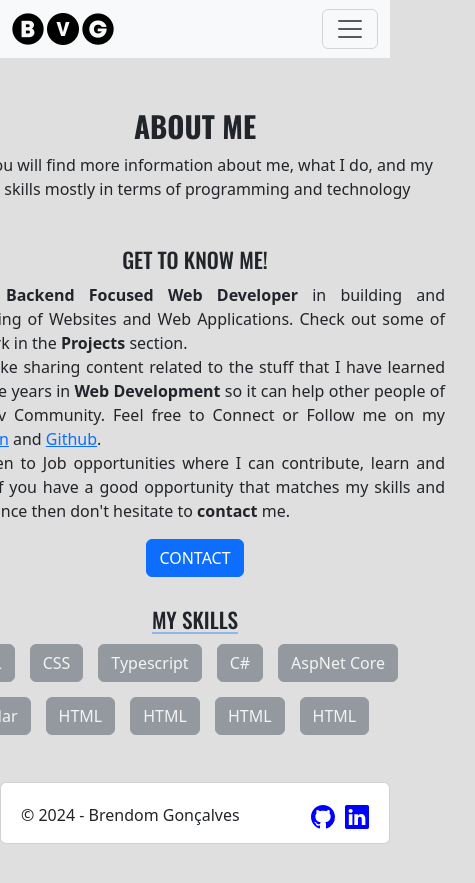
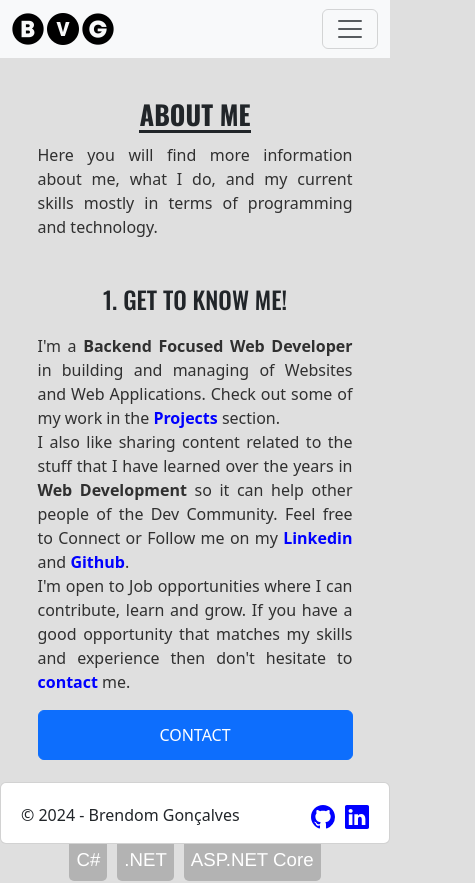
Before and after one commit to BrendomGoncalves/portifolio, an Angular app: page /about in a window 390 px wide. Shown: the top 883 px of the page, 475 px wide, since content can reach past the window. Before the commit the page ends 844 px from the top, so only its background shows below. Built offline with nearby package versions, Linux system fonts and the light colour scheme.

Commit message:
Atualizações de estilo e conteúdo na página Sobre

```diff
--- a/src/app/components/about/about.component.css
+++ b/src/app/components/about/about.component.css
@@ -1,51 +1,102 @@
-.div-main{
+.div-main {
     display: flex;
-    flex-direction: column;
 
-    h1{
+    h1 {
         font-family: 'Oswald', sans-serif;
     }
-    h4{
+
+    h4 {
         font-family: 'Oswald', sans-serif;
-        font-size: 16pt;
-        margin: 30px 0px 10px 0px;
-        /* margin-top: 20px; */
     }
-    .about-description{
-        /* font-family: 'Oswald', sans-serif;
-        font-size: 1.3em;
-        margin-bottom: 20px;
-        border-top: 5px solid #007bff60;
-        width: 100%;
-        text-align: center;
-        padding-top: 25px; */
+
+    .about-description {
+        font-family: 'Oswald', sans-serif;
     }
-    p{
-        /* text-align: center;
-        font-size: 1em;
-        margin-bottom: 20px;
-        color: rgb(48, 48, 48); */
+
+    p {
+        color: rgb(48, 48, 48);
     }
-    .button-contact{
-        /* width: 200px;
-        height: 50px;
-        margin-bottom: 40px; */
+
+    a {
+        font-weight: bold;
+        text-decoration: none;
+        color: blue;
+    }
+
+    .list-skills {
+        display: flex;
+    }
+
+    .btn-skills {
+        background-color: gray;
+        color: white;
+    }
+
+    /* HOVERS */
+    .button-contact:hover {
+        font-weight: bold;
+    }
+
+    h1:hover {
+        color: grey;
+        border-bottom: 3px solid black;
+    }
+
+    .btn-skills:hover{
+        color: gray;
+        background-color: white;
     }
 }
 
-@media (max-width:425px){
-    .div-main{
+@media (max-width:425px) {
+    .div-main {
         align-items: center;
-        padding: 30px;
-        h1{
-            font-size: 22pt;
+        padding: 20px;
+        flex-direction: column;
+
+        h1 {
+            font-size: 20pt;
             font-weight: bold;
             margin: 0px 0px 10px 0px;
+            border-bottom: 3px solid;
         }
-        h4{
 
+        h4 {
+            font-size: 18pt;
+            margin: 30px 0px 20px 0px;
+        }
+
+        p {
+            font-size: 12pt;
+            text-align: justify;
+            width: 90%;
+        }
+
+        .button-contact {
+            width: 90%;
+            height: 50px;
+        }
+
+        .list-skills {
+            flex-wrap: wrap;
+            gap: 10px;
+            width: 100%;
+            justify-content: center;
+            padding-bottom: 100px;
+        }
+
+        .btn-skills {
+            font-size: 14pt;
+            background-color: rgb(179, 179, 179);
+            color: rgb(255, 255, 255);
+            border-radius: 5px;
+            padding: 7px;
+            border: none;
+            font-family: 'Franklin Gothic Medium', 'Arial Narrow', Arial sans-serif;
         }
     }
 }
-@media (min-width:426px) and (max-width:768px){}
-@media (min-width:769px){}
+
+@media (min-width:426px) and (max-width:768px) {}
+
+@media (min-width:769px) {}
--- a/src/app/components/about/about.component.html
+++ b/src/app/components/about/about.component.html
@@ -1,20 +1,31 @@
 <div class="div-main">
     <h1>ABOUT ME</h1>
-    <p>Here you will find more information about me, what I do, and my current skills mostly in terms of programming and technology</p>
-    <h4 class="about-description">GET TO KNOW ME!</h4>
-    <p style="text-align: justify;width: 500px;">I'm a <b>Backend Focused Web Developer</b> in building and managing of Websites and Web Applications. Check out some of my work in the <b>Projects</b> section.<br>I also like sharing content related to the stuff that I have learned over the years in <b>Web Development</b> so it can help other people of the Dev Community. Feel free to Connect or Follow me on my <a target="_blank" href="https://www.linkedin.com/in/brendomvictor/">Linkedin</a> and <a target="_blank" href="https://github.com/BrendomGoncalves">Github</a>.<br>I'm open to Job opportunities where I can contribute, learn and grow. If you have a good opportunity that matches my skills and experience then don't hesitate to <b>contact</b> me.</p>
+    <p>Here you will find more information about me, what I do, and my current skills mostly in terms of programming and
+        technology.</p>
+    <h4>1. GET TO KNOW ME!</h4>
+    <p>I'm a <b>Backend Focused Web Developer</b> in building and managing of Websites and Web Applications. Check out
+        some of my work in the <a routerLink="/projects">Projects</a> section.<br>I also like sharing content related to
+        the stuff that I have learned over the years in <b>Web Development</b> so it can help other people of the Dev
+        Community. Feel free to Connect or Follow me on my <a target="_blank"
+            href="https://www.linkedin.com/in/brendomvictor/">Linkedin</a> and <a target="_blank"
+            href="https://github.com/BrendomGoncalves">Github</a>.<br>I'm open to Job opportunities where I can
+        contribute, learn and grow. If you have a good opportunity that matches my skills and experience then don't
+        hesitate to <a routerLink="/contact">contact</a> me.</p>
     <button class="btn btn-primary button-contact" routerLink="/contact">CONTACT</button>
-    <h4 style="border-bottom: 2px solid #007bff60;">MY SKILLS</h4>
-    <div style="display: flex;flex-wrap: wrap;gap: 15px;">
-        <button class="btn btn-secondary disabled">HTML</button>
-        <button class="btn btn-secondary disabled">CSS</button>
-        <button class="btn btn-secondary disabled">Typescript</button>
-        <button class="btn btn-secondary disabled">C#</button>
-        <button class="btn btn-secondary disabled">AspNet Core</button>
-        <button class="btn btn-secondary disabled">Angular</button>
-        <button class="btn btn-secondary disabled">HTML</button>
-        <button class="btn btn-secondary disabled">HTML</button>
-        <button class="btn btn-secondary disabled">HTML</button>
-        <button class="btn btn-secondary disabled">HTML</button>
+    <h4>2. MY SKILLS</h4>
+    <div class="list-skills">
+        <button class="btn-skills" disabled>C#</button>
+        <button class="btn-skills" disabled>.NET</button>
+        <button class="btn-skills" disabled>ASP.NET Core</button>
+        <button class="btn-skills" disabled>Entity Framework</button>
+        <button class="btn-skills" disabled>Angular</button>
+        <button class="btn-skills" disabled>Typescript</button>
+        <button class="btn-skills" disabled>HTML</button>
+        <button class="btn-skills" disabled>CSS</button>
+        <button class="btn-skills" disabled>MySQL</button>
+        <button class="btn-skills" disabled>SQLite</button>
+        <button class="btn-skills" disabled>Git</button>
+        <button class="btn-skills" disabled>GitHub</button>
+        <button class="btn-skills" disabled>Figma</button>
     </div>
 </div>
```
